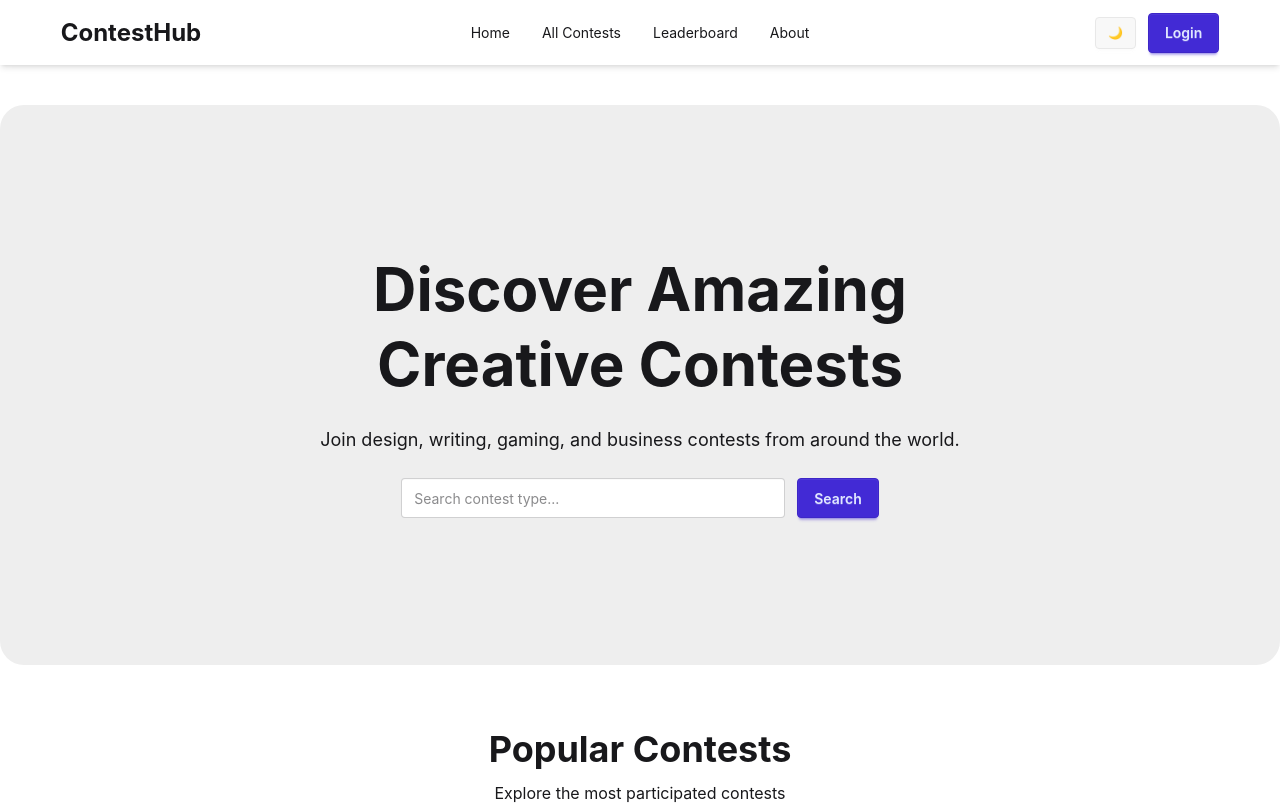
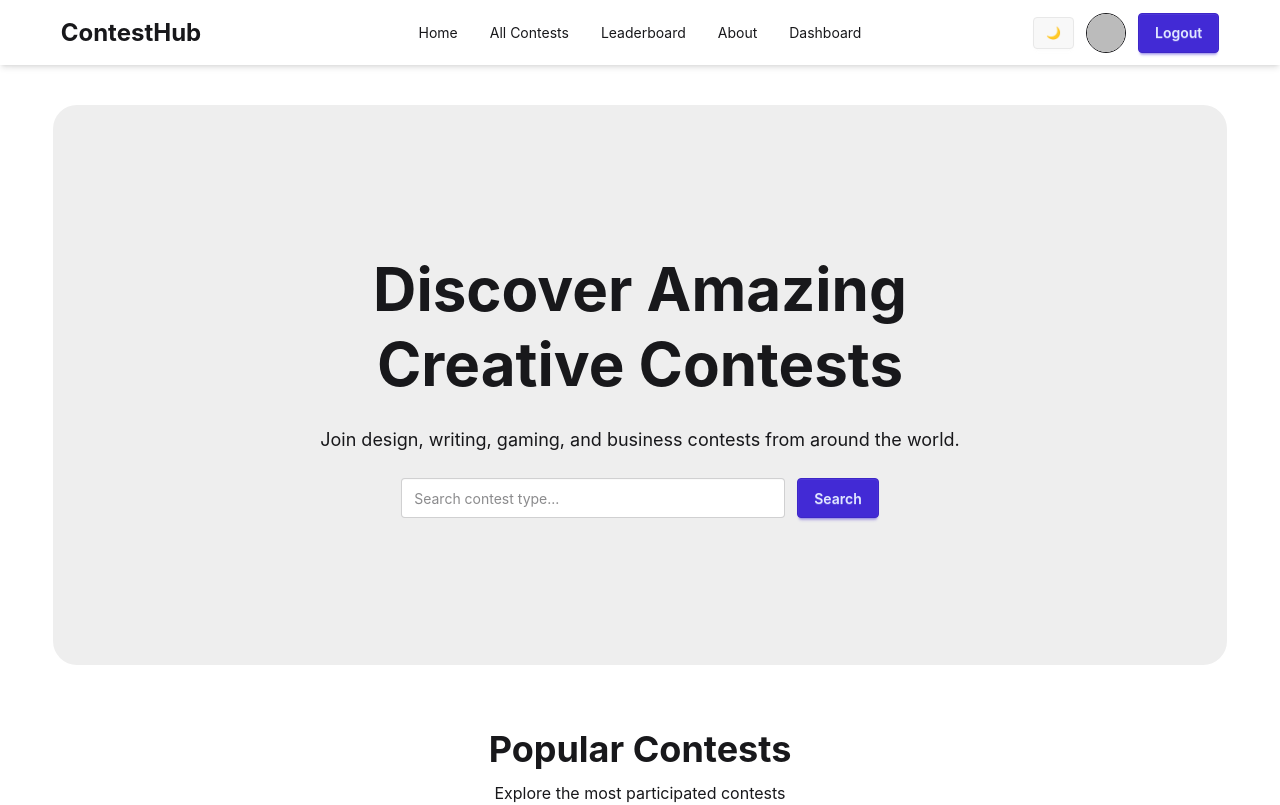
Before and after one commit to mohammad-arif-ahmed/Assignment-Projects-11-client, a React (Vite) app: page / in a window 1280 px wide. Shown: the top 805 px of the page. Built offline with nearby package versions, Linux system fonts and the light colour scheme; no server answers; sample sign-in values are in the browser's storage.

Commit message:
implement private route and navbar auth state

```diff
--- a/src/components/Navbar.jsx
+++ b/src/components/Navbar.jsx
@@ -2,7 +2,14 @@ import { NavLink } from "react-router-dom";
 
 import ThemeToggle from "./ThemeToggle";
 
+import useAuth from "../hooks/useAuth";
+
 const Navbar = () => {
+
+  const {
+    user,
+    logoutUser,
+  } = useAuth();
 
   const links = (
 
@@ -47,6 +54,22 @@ const Navbar = () => {
         </NavLink>
 
       </li>
+
+      {
+        user && (
+
+          <li>
+
+            <NavLink to="/dashboard">
+
+              Dashboard
+
+            </NavLink>
+
+          </li>
+
+        )
+      }
 
     </>
 
@@ -114,6 +137,30 @@ const Navbar = () => {
 
           <ThemeToggle />
 
+          {
+            user ? (
+
+              <div className="flex items-center gap-3">
+
+                <img
+                  src={user.photoURL}
+                  alt="user"
+                  className="w-10 h-10 rounded-full border"
+                />
+
+                <button
+                  onClick={logoutUser}
+                  className="btn btn-primary"
+                >
+
+                  Logout
+
+                </button>
+
+              </div>
+
+            ) : (
+
               <NavLink
                 to="/login"
                 className="btn btn-primary"
@@ -122,6 +169,9 @@ const Navbar = () => {
                 Login
 
               </NavLink>
+
+            )
+          }
 
         </div>
 
--- a/src/layouts/MainLayout.jsx
+++ b/src/layouts/MainLayout.jsx
@@ -1,20 +1,23 @@
 import { Outlet } from "react-router-dom";
 
 import Navbar from "../components/Navbar";
+import Footer from "../components/Footer";
 
 const MainLayout = () => {
 
   return (
 
-    <div>
+    <div className="min-h-screen flex flex-col">
 
       <Navbar />
 
-      <div className="min-h-screen">
+      <main className="flex-1 w-11/12 mx-auto">
 
         <Outlet />
 
-      </div>
+      </main>
+
+      <Footer />
 
     </div>
 
--- a/src/routes/Routes.jsx
+++ b/src/routes/Routes.jsx
@@ -11,6 +11,7 @@ import About from "../pages/About";
 import Login from "../pages/Login";
 import Register from "../pages/Register";
 import ErrorPage from "../pages/ErrorPage";
+import PrivateRoute from "./PrivateRoute";
 
 const router = createBrowserRouter([
 
@@ -22,6 +23,23 @@ const router = createBrowserRouter([
     errorElement: <ErrorPage />,
 
     children: [
+      {
+        path: "/dashboard",
+
+        element: (
+
+          <PrivateRoute>
+
+            <h2 className="text-5xl text-center mt-20">
+
+              Dashboard Private Page
+
+            </h2>
+
+          </PrivateRoute>
+
+        ),
+      },
 
       {
         path: "/",
```
Also changed, not shown: src/routes/PrivateRoute.jsx (+6 -1 lines). Lines whose indentation alone changed are shown as unchanged.
